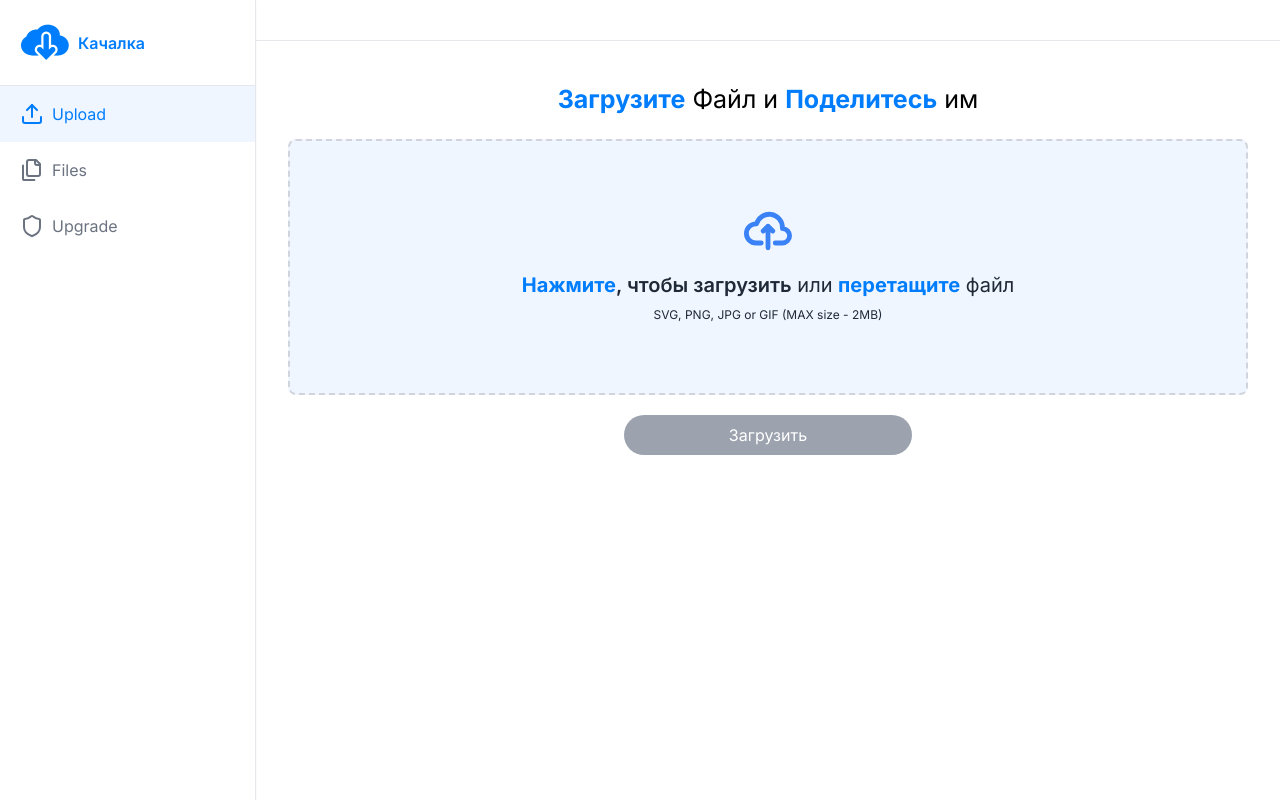
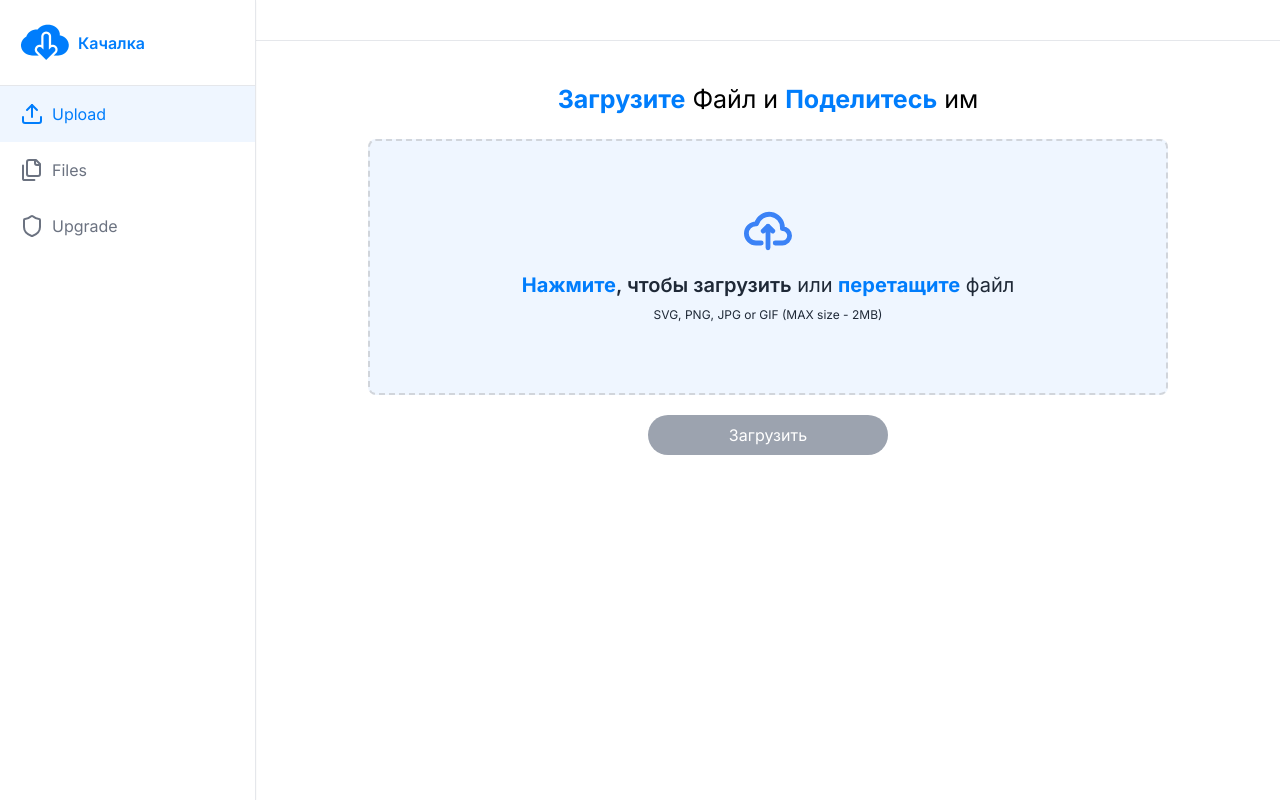
Before and after one commit to Mustafaisaev3/Kachalka-File-Sharing-App, a Next.js app: page /upload in a window 1280 px wide. Built offline with nearby package versions, Linux system fonts and the light colour scheme.

Commit message:
Making Progress bar

```diff
--- a/app/(dashboard)/(routes)/upload/page.tsx
+++ b/app/(dashboard)/(routes)/upload/page.tsx
@@ -1,12 +1,13 @@
 'use client'
 
-import React from 'react'
+import React, { useState } from 'react'
 import UploadForm from '@/components/upload/UploadForm'
 import { getDownloadURL, getStorage, ref, uploadBytesResumable } from 'firebase/storage'
 import { app } from '@/firebaseConfig'
 
 const page = () => {
   const storage = getStorage(app)
+  const [progress, setProgress] = useState<number>(0)
 
   const uploadFile = (file: any) => {
     const metadata = {
@@ -17,18 +18,18 @@ const page = () => {
     uploadTask.on('state_changed', (snapshot) => {
       const progress = (snapshot.bytesTransferred / snapshot.totalBytes) * 100
       console.log('Upload is ' + progress + '% done')
-
+      setProgress(progress)
       progress == 100 && getDownloadURL(uploadTask.snapshot.ref).then((downloadURL) => {
         console.log('File available at', downloadURL)
       })
     },)
   }
   return (
-    <div className='p-5 px-8 md:px:28'>
+    <div className='p-5 px-8 md:px:28 flex flex-col items-center'>
       <h2 className='text-[25px] text-center p-5'>
         <strong className='text-primary'>Загрузите</strong> Файл и <strong className='text-primary'>Поделитесь</strong> им
       </h2>
-      <UploadForm handleUploadBtnClick={(file) => uploadFile(file)} />
+      <UploadForm handleUploadBtnClick={(file) => uploadFile(file)} progress={progress} />
     </div>
   )
 }
--- /dev/null
+++ b/components/upload/ProgressBar.tsx
@@ -0,0 +1,20 @@
+import React from 'react'
+
+interface ProgressBarInterface {
+  progress?: number | string
+}
+
+const ProgressBar: React.FC<ProgressBarInterface> = ({ progress = 40 }) => {
+  return (
+    <div className='bg-gray-400 w-full h-4 mt-3 rounded-full'>
+        <div
+          className='bg-primary h-4 rounded-full text-[10px] text-white'
+          style={{width: `${progress}%`}}
+        >
+          {`${Number(progress).toFixed(0)}%`}
+        </div>
+    </div>
+  )
+}
+
+export default ProgressBar
--- a/components/upload/UploadForm.tsx
+++ b/components/upload/UploadForm.tsx
@@ -3,12 +3,14 @@
 import React, { useState } from 'react'
 import AlertMessage from './AlertMessage'
 import FilePreview from './FilePreview'
+import ProgressBar from './ProgressBar'
 
 interface UploadFormInterface {
-  handleUploadBtnClick: (file: any) => any
+  handleUploadBtnClick: (file: any) => any,
+  progress: number
 }
 
-const UploadForm: React.FC<UploadFormInterface> = ({ handleUploadBtnClick }) => {
+const UploadForm: React.FC<UploadFormInterface> = ({ handleUploadBtnClick, progress }) => {
   const [file, setFile] = useState<any>()
   const [error, setError] = useState<string | null>()
 
@@ -22,7 +24,7 @@ const UploadForm: React.FC<UploadFormInterface> = ({ handleUploadBtnClick }) =>
   }
 
   return (
-    <div className='text-center'>
+    <div className='text-center w-full lg:w-[800px]'>
       <div className="flex items-center justify-center w-full">
         <label htmlFor="dropzone-file" className="flex flex-col items-center justify-center w-full h-64 border-2 border-gray-300 border-dashed rounded-lg cursor-pointer bg-blue-50 dark:hover:bg-bray-800 hover:bg-blue-100 dark:border-blue-600 dark:hover:border-blue-500 dark:hover:bg-gray-1">
             <div className="flex flex-col items-center justify-center pt-5 pb-6">
@@ -42,6 +44,8 @@ const UploadForm: React.FC<UploadFormInterface> = ({ handleUploadBtnClick }) =>
       </div>
       {error ? <AlertMessage message={error} /> : null}
       {file ? <FilePreview file={file} removeFile={() => setFile(null)}/> : null}
+
+      {progress > 0 ? <ProgressBar progress={progress}/> : (
         <button
           className='p-2 bg-primary text-white w-[30%] rounded-full mt-5 disabled:bg-gray-400 cursor-pointer'
           disabled={!file}
@@ -49,6 +53,7 @@ const UploadForm: React.FC<UploadFormInterface> = ({ handleUploadBtnClick }) =>
         >
           Загрузить
         </button>
+      )}
     </div>
   )
 }
```
Lines whose indentation alone changed are shown as unchanged.
